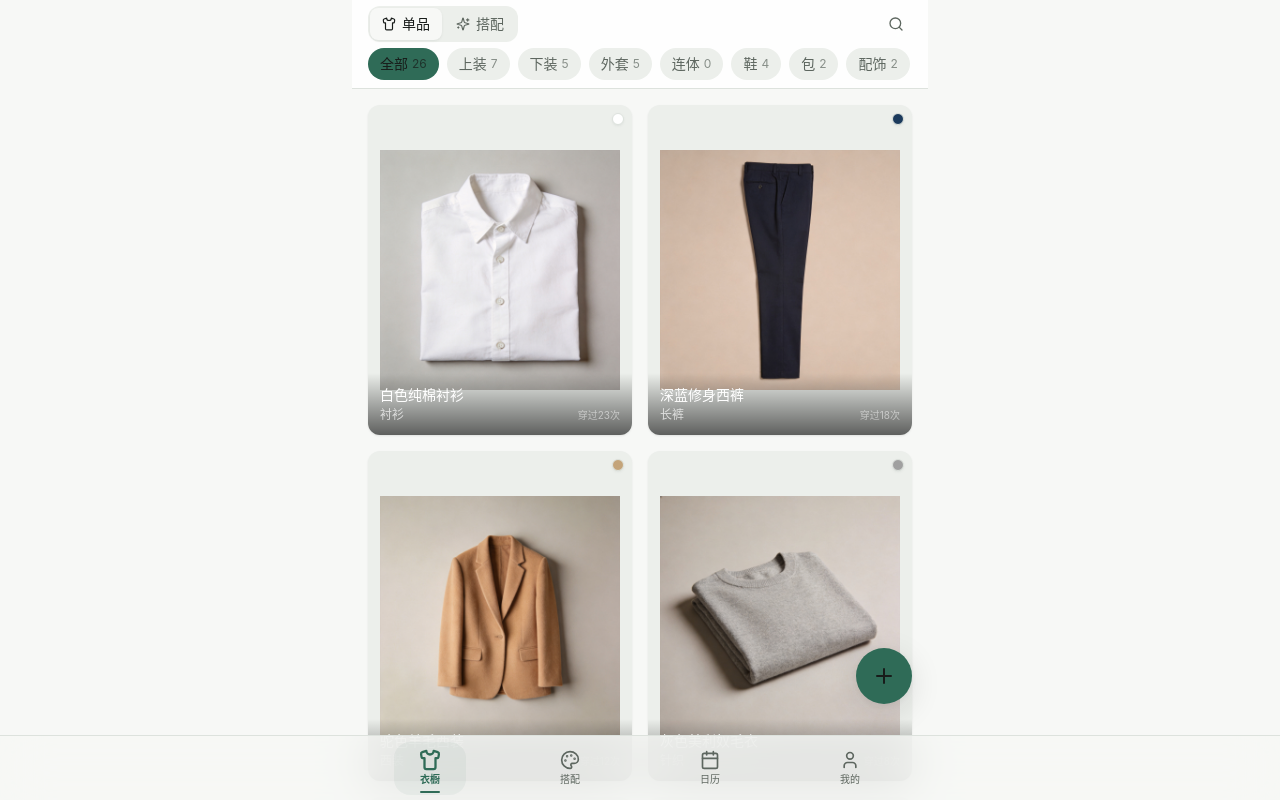
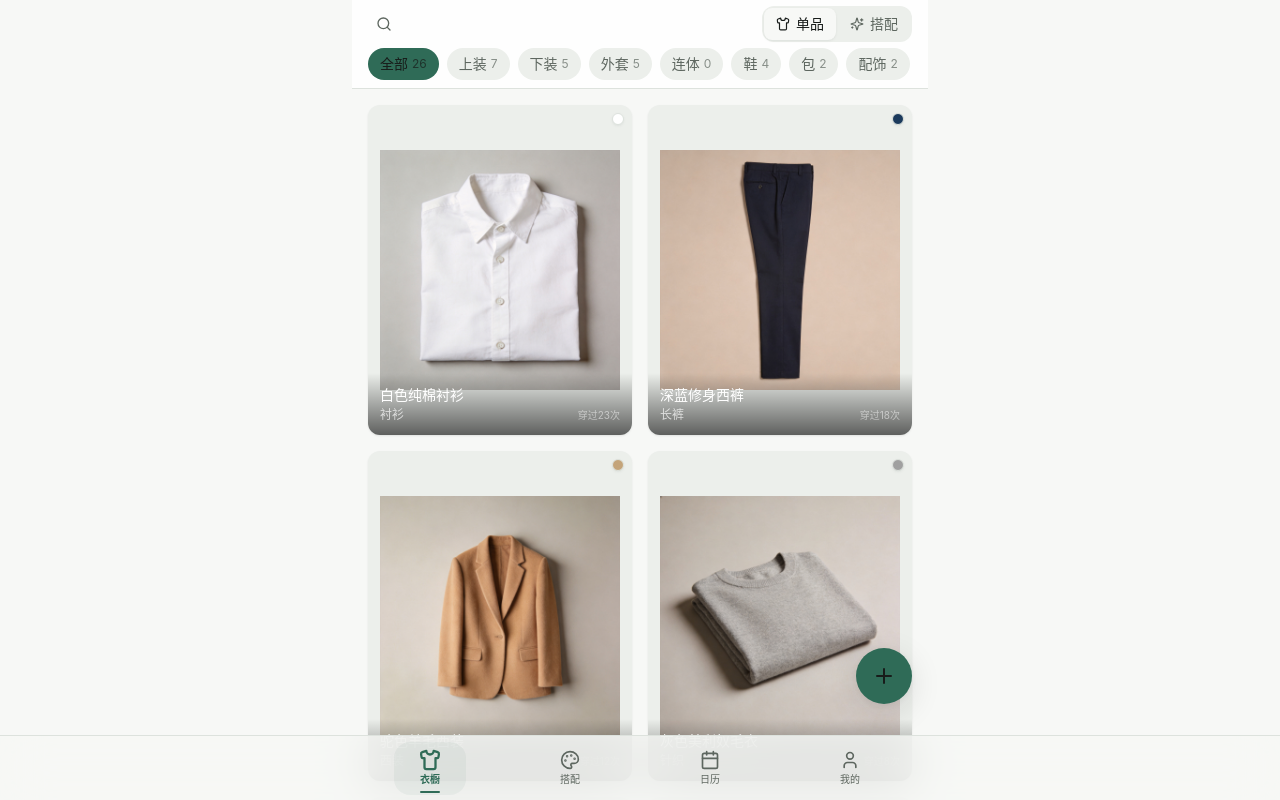
Before and after one commit to lijianhong-code/yichu, a Next.js app: page /wardrobe in a window 1280 px wide. Shown: the top 800 px of the page. Built offline with nearby package versions, Linux system fonts and the light colour scheme.

Commit message:
refactor: 衣橱页面头部布局调整 - 搜索按钮移至左侧
- 搜索按钮从右侧移至左侧
- 单品/搭配切换按钮从左侧移至右侧

Coze-Commit-Type: user
Coze-User-ID: 244516135374073
Coze-Conversation-ID: 11042884

```diff
--- a/src/app/wardrobe/page.tsx
+++ b/src/app/wardrobe/page.tsx
@@ -182,8 +182,15 @@ export default function WardrobePage() {
       {/* Simplified Header - 2 layers */}
       <header className="sticky top-0 z-40 glass-surface border-b border-border">
         <div className="px-4 pt-[env(safe-area-inset-top)]">
-          {/* Layer 1: Title + View Mode + Search Toggle */}
+          {/* Layer 1: Search Toggle + Title + View Mode */}
           <div className="flex items-center gap-2 h-12">
+            <button
+              onClick={() => setShowSearch(!showSearch)}
+              className={`p-2 rounded-lg transition-colors ${showSearch ? 'bg-primary/10 text-primary' : 'text-muted-foreground hover:text-foreground'}`}
+            >
+              {showSearch ? <X className="w-4 h-4" /> : <Search className="w-4 h-4" />}
+            </button>
+            <div className="flex-1" />
             <div className="flex items-center gap-0.5 bg-muted rounded-lg p-0.5">
               <button
                 onClick={() => setViewMode('items')}
@@ -208,13 +215,6 @@ export default function WardrobePage() {
                 搭配
               </button>
             </div>
-            <div className="flex-1" />
-            <button
-              onClick={() => setShowSearch(!showSearch)}
-              className={`p-2 rounded-lg transition-colors ${showSearch ? 'bg-primary/10 text-primary' : 'text-muted-foreground hover:text-foreground'}`}
-            >
-              {showSearch ? <X className="w-4 h-4" /> : <Search className="w-4 h-4" />}
-            </button>
           </div>
 
           {/* Layer 2: Search (collapsible) + Category Chips */}
```
